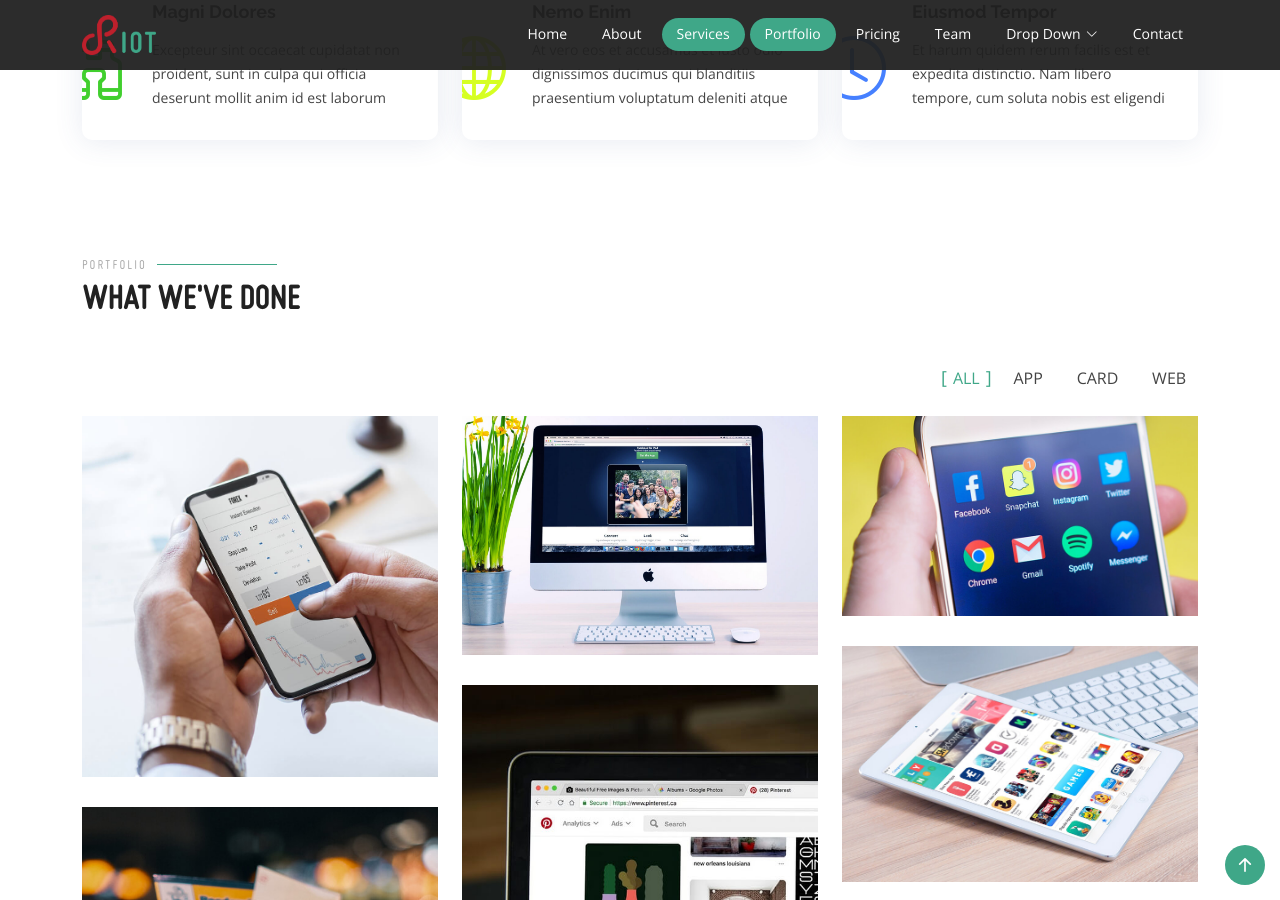
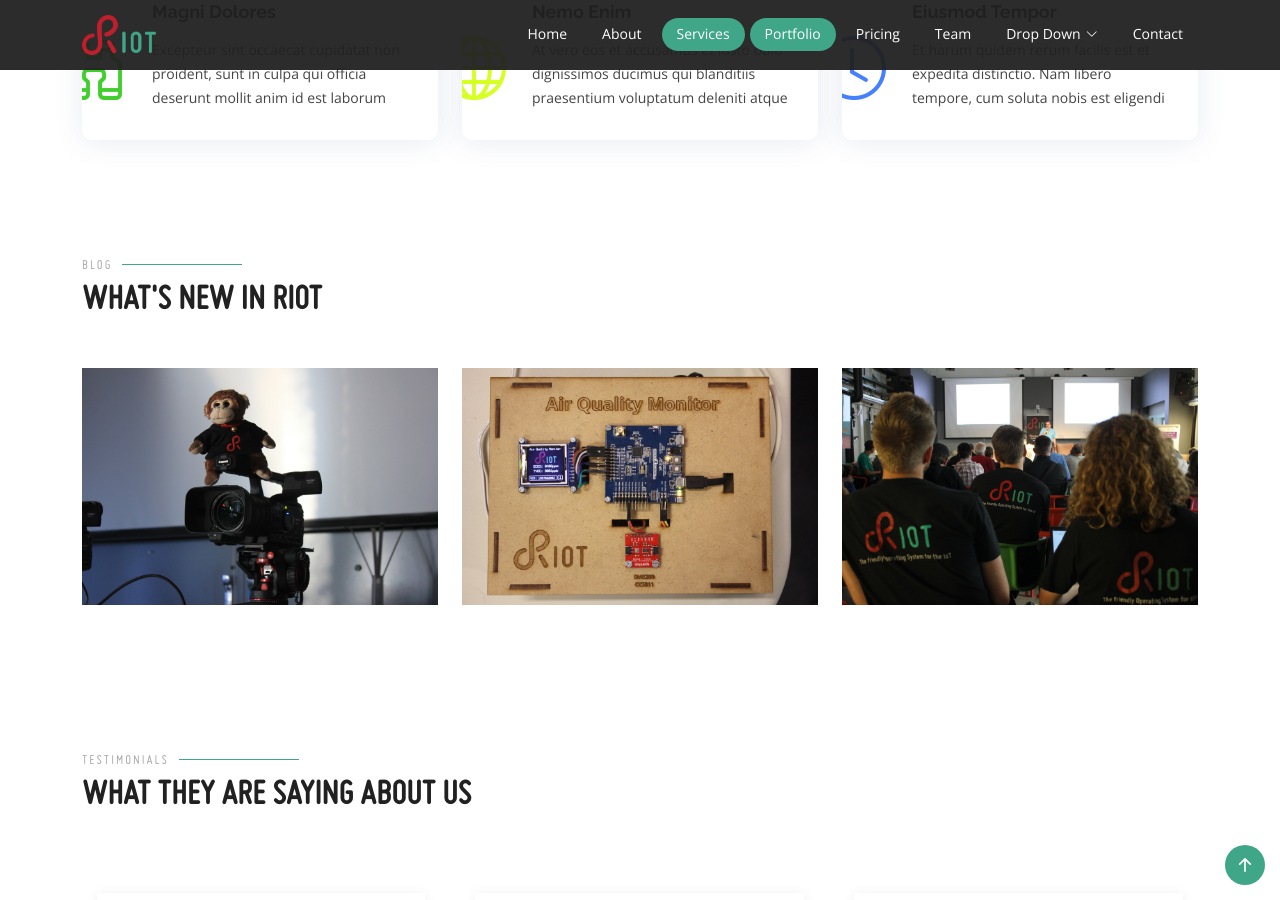
Before and after one commit to RIOT-OS/riot-os.org, a Jekyll site: the page built from index.html, in a window 1280 px wide and 900 px high, scrolled down 2565 px. Built offline with Jekyll 4.4.1, drawn with Linux system fonts in a browser that asks for light colours; nearby versions of some CDN libraries; some web fonts are replaced.

Commit message:
index: add stub for blog posts

```diff
--- a/_sass/pages/index.scss
+++ b/_sass/pages/index.scss
@@ -295,48 +295,6 @@ section {
 /*--------------------------------------------------------------
 # Portfolio
 --------------------------------------------------------------*/
-.portfolio #portfolio-flters {
-  list-style: none;
-  margin-bottom: 20px;
-}
-
-.portfolio #portfolio-flters li {
-  cursor: pointer;
-  display: inline-block;
-  margin: 0 0 10px 10px;
-  font-size: 16px;
-  font-weight: 500;
-  line-height: 1;
-  text-transform: uppercase;
-  color: #444444;
-  transition: all 0.3s ease-in-out;
-}
-
-.portfolio #portfolio-flters li::before {
-  content: "[";
-  margin-right: 6px;
-  color: $light;
-  font-size: 18px;
-  font-weight: 400;
-  transition: all 0.3s ease-in-out;
-}
-
-.portfolio #portfolio-flters li::after {
-  content: "]";
-  margin-left: 6px;
-  color: $light;
-  font-size: 18px;
-  font-weight: 400;
-  transition: all 0.3s ease-in-out;
-}
-
-.portfolio #portfolio-flters li:hover, .portfolio #portfolio-flters li.filter-active {
-  color: $primary;
-}
-
-.portfolio #portfolio-flters li.filter-active::before, .portfolio #portfolio-flters li.filter-active::after {
-  color: $primary;
-}
 
 .portfolio .portfolio-item {
   margin-bottom: 30px;
@@ -371,7 +329,7 @@ section {
 }
 
 .portfolio .portfolio-item .portfolio-info p {
-  color: #fedac0;
+  color: $light;
   font-size: 14px;
   margin-bottom: 0;
 }
@@ -386,7 +344,7 @@ section {
 }
 
 .portfolio .portfolio-item .portfolio-info .preview-link:hover, .portfolio .portfolio-item .portfolio-info .details-link:hover {
-  color: #fd9f5b;
+  color: $primary-light;
 }
 
 .portfolio .portfolio-item .portfolio-info .details-link {
--- a/index.html
+++ b/index.html
@@ -234,109 +234,43 @@ layout: base
       <div class="container">
 
         <div class="section-title" data-aos="zoom-out">
-          <h2>Portfolio</h2>
-          <p>What we've done</p>
+          <h2>Blog</h2>
+          <p>What's new in RIOT</p>
         </div>
 
-        <ul id="portfolio-flters" class="d-flex justify-content-end" data-aos="fade-up">
-          <li data-filter="*" class="filter-active">All</li>
-          <li data-filter=".filter-app">App</li>
-          <li data-filter=".filter-card">Card</li>
-          <li data-filter=".filter-web">Web</li>
-        </ul>
-
         <div class="row portfolio-container" data-aos="fade-up">
-
-          <div class="col-lg-4 col-md-6 portfolio-item filter-app">
-            <div class="portfolio-img"><img src="assets/img/portfolio/portfolio-1.jpg" class="img-fluid" alt=""></div>
+          <div class="col-lg-4 col-md-6 portfolio-item filter-card">
+            <div class="portfolio-img"><img src="assets/img/blog/bobo.jpg" class="img-fluid" alt=""></div>
             <div class="portfolio-info">
-              <h4>App 1</h4>
-              <p>App</p>
-              <a href="assets/img/portfolio/portfolio-1.jpg" data-gallery="portfolioGallery" class="portfolio-lightbox preview-link" title="App 1"><i class="bx bx-plus"></i></a>
-              <a href="portfolio-details.html" class="details-link" title="More Details"><i class="bx bx-link"></i></a>
-            </div>
-          </div>
-
-          <div class="col-lg-4 col-md-6 portfolio-item filter-web">
-            <div class="portfolio-img"><img src="assets/img/portfolio/portfolio-2.jpg" class="img-fluid" alt=""></div>
-            <div class="portfolio-info">
-              <h4>Web 3</h4>
-              <p>Web</p>
-              <a href="assets/img/portfolio/portfolio-2.jpg" data-gallery="portfolioGallery" class="portfolio-lightbox preview-link" title="Web 3"><i class="bx bx-plus"></i></a>
-              <a href="portfolio-details.html" class="details-link" title="More Details"><i class="bx bx-link"></i></a>
-            </div>
-          </div>
-
-          <div class="col-lg-4 col-md-6 portfolio-item filter-app">
-            <div class="portfolio-img"><img src="assets/img/portfolio/portfolio-3.jpg" class="img-fluid" alt=""></div>
-            <div class="portfolio-info">
-              <h4>App 2</h4>
-              <p>App</p>
-              <a href="assets/img/portfolio/portfolio-3.jpg" data-gallery="portfolioGallery" class="portfolio-lightbox preview-link" title="App 2"><i class="bx bx-plus"></i></a>
-              <a href="portfolio-details.html" class="details-link" title="More Details"><i class="bx bx-link"></i></a>
+              <h4>Happy Bobo</h4>
+              <p>Mauris pellentesque dignissim ultrices. Etiam ac nulla dignissim, finibus turpis quis, iaculis purus. Curabitur eleifend orci a leo pretium maximus.</p>
+              <a href="assets/img/blog/bobo.jpg" data-gallery="portfolioGallery" class="portfolio-lightbox preview-link" title="Happy Bobo"><i class="bx bx-plus"></i></a>
+              <a href="#" class="details-link" title="More Details"><i class="bx bx-link"></i></a>
+              <!-- <a href="portfolio-details.html" class="details-link" title="More Details"><i class="bx bx-link"></i></a> -->
             </div>
           </div>
 
           <div class="col-lg-4 col-md-6 portfolio-item filter-card">
-            <div class="portfolio-img"><img src="assets/img/portfolio/portfolio-4.jpg" class="img-fluid" alt=""></div>
+            <div class="portfolio-img"><img src="assets/img/blog/air_monitor.jpg" class="img-fluid" alt=""></div>
             <div class="portfolio-info">
-              <h4>Card 2</h4>
-              <p>Card</p>
-              <a href="assets/img/portfolio/portfolio-4.jpg" data-gallery="portfolioGallery" class="portfolio-lightbox preview-link" title="Card 2"><i class="bx bx-plus"></i></a>
-              <a href="portfolio-details.html" class="details-link" title="More Details"><i class="bx bx-link"></i></a>
-            </div>
-          </div>
-
-          <div class="col-lg-4 col-md-6 portfolio-item filter-web">
-            <div class="portfolio-img"><img src="assets/img/portfolio/portfolio-5.jpg" class="img-fluid" alt=""></div>
-            <div class="portfolio-info">
-              <h4>Web 2</h4>
-              <p>Web</p>
-              <a href="assets/img/portfolio/portfolio-5.jpg" data-gallery="portfolioGallery" class="portfolio-lightbox preview-link" title="Web 2"><i class="bx bx-plus"></i></a>
-              <a href="portfolio-details.html" class="details-link" title="More Details"><i class="bx bx-link"></i></a>
-            </div>
-          </div>
-
-          <div class="col-lg-4 col-md-6 portfolio-item filter-app">
-            <div class="portfolio-img"><img src="assets/img/portfolio/portfolio-6.jpg" class="img-fluid" alt=""></div>
-            <div class="portfolio-info">
-              <h4>App 3</h4>
-              <p>App</p>
-              <a href="assets/img/portfolio/portfolio-6.jpg" data-gallery="portfolioGallery" class="portfolio-lightbox preview-link" title="App 3"><i class="bx bx-plus"></i></a>
-              <a href="portfolio-details.html" class="details-link" title="More Details"><i class="bx bx-link"></i></a>
+              <h4>RIOT powered Air Monitor</h4>
+              <p>In tempus libero id arcu venenatis dictum. Nunc sit amet dapibus dui, in laoreet metus.</p>
+              <a href="assets/img/blog/air_monitor.jpg" data-gallery="portfolioGallery" class="portfolio-lightbox preview-link" title="RIOT powered Air Monitor"><i class="bx bx-plus"></i></a>
+              <a href="#" class="details-link" title="More Details"><i class="bx bx-link"></i></a>
+              <!-- <a href="portfolio-details.html" class="details-link" title="More Details"><i class="bx bx-link"></i></a> -->
             </div>
           </div>
 
           <div class="col-lg-4 col-md-6 portfolio-item filter-card">
-            <div class="portfolio-img"><img src="assets/img/portfolio/portfolio-7.jpg" class="img-fluid" alt=""></div>
+            <div class="portfolio-img"><img src="assets/img/blog/summit.jpg" class="img-fluid" alt=""></div>
             <div class="portfolio-info">
-              <h4>Card 1</h4>
-              <p>Card</p>
-              <a href="assets/img/portfolio/portfolio-7.jpg" data-gallery="portfolioGallery" class="portfolio-lightbox preview-link" title="Card 1"><i class="bx bx-plus"></i></a>
-              <a href="portfolio-details.html" class="details-link" title="More Details"><i class="bx bx-link"></i></a>
+              <h4>RIOT Summit 2019</h4>
+              <p>Morbi tempus euismod mauris nec scelerisque.</p>
+              <a href="assets/img/blog/summit.jpg" data-gallery="portfolioGallery" class="portfolio-lightbox preview-link" title="RIOT Summit 2019"><i class="bx bx-plus"></i></a>
+              <a href="#" class="details-link" title="More Details"><i class="bx bx-link"></i></a>
+              <!-- <a href="portfolio-details.html" class="details-link" title="More Details"><i class="bx bx-link"></i></a> -->
             </div>
           </div>
-
-          <div class="col-lg-4 col-md-6 portfolio-item filter-card">
-            <div class="portfolio-img"><img src="assets/img/portfolio/portfolio-8.jpg" class="img-fluid" alt=""></div>
-            <div class="portfolio-info">
-              <h4>Card 3</h4>
-              <p>Card</p>
-              <a href="assets/img/portfolio/portfolio-8.jpg" data-gallery="portfolioGallery" class="portfolio-lightbox preview-link" title="Card 3"><i class="bx bx-plus"></i></a>
-              <a href="portfolio-details.html" class="details-link" title="More Details"><i class="bx bx-link"></i></a>
-            </div>
-          </div>
-
-          <div class="col-lg-4 col-md-6 portfolio-item filter-web">
-            <div class="portfolio-img"><img src="assets/img/portfolio/portfolio-9.jpg" class="img-fluid" alt=""></div>
-            <div class="portfolio-info">
-              <h4>Web 3</h4>
-              <p>Web</p>
-              <a href="assets/img/portfolio/portfolio-9.jpg" data-gallery="portfolioGallery" class="portfolio-lightbox preview-link" title="Web 3"><i class="bx bx-plus"></i></a>
-              <a href="portfolio-details.html" class="details-link" title="More Details"><i class="bx bx-link"></i></a>
-            </div>
-          </div>
-
         </div>
 
       </div>
```
Also changed, not shown: assets/img/blog/air_monitor.jpg (added), assets/img/blog/bobo.jpg (added), assets/img/blog/summit.jpg (added), assets/img/portfolio/portfolio-1.jpg (deleted), assets/img/portfolio/portfolio-2.jpg (deleted), assets/img/portfolio/portfolio-3.jpg (deleted), assets/img/portfolio/portfolio-4.jpg (deleted), assets/img/portfolio/portfolio-5.jpg (deleted), assets/img/portfolio/portfolio-6.jpg (deleted), assets/img/portfolio/portfolio-7.jpg (deleted), assets/img/portfolio/portfolio-8.jpg (deleted), assets/img/portfolio/portfolio-9.jpg (deleted), assets/img/portfolio/portfolio-details-1.jpg (deleted), assets/img/portfolio/portfolio-details-2.jpg (deleted), 1 more files.
